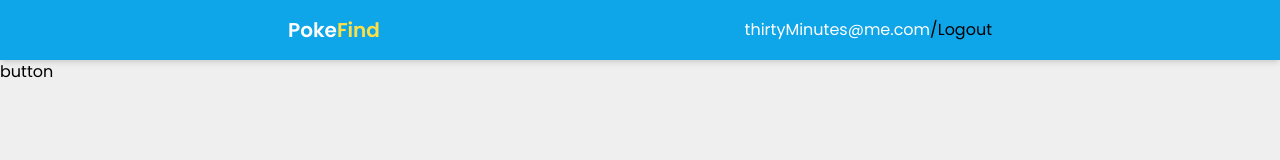
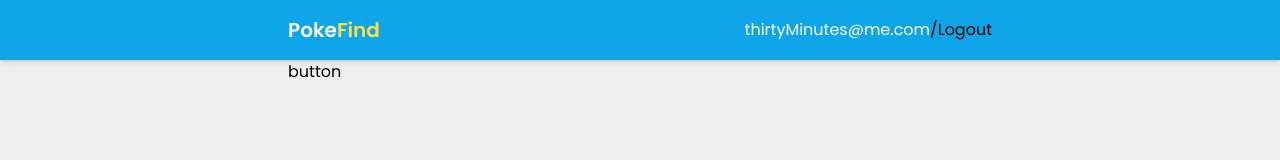
Before and after one commit to Azmye/dotindo-test-fe, a React (Vite) app: page /login in a window 1280 px wide. Both pictures are taken after a click on the button "Submit". Shown: the top 160 px of the page. Built offline with nearby package versions, Linux system fonts and the light colour scheme; no server answers.

Commit message:
chore: update layout page

```diff
--- a/src/pages/layout.tsx
+++ b/src/pages/layout.tsx
@@ -4,9 +4,11 @@ import Navbar from "../components/navbar";
 
 export default function Layout() {
   return (
-    <main>
+    <>
       <Navbar />
-      <Outlet />
-    </main>
+      <div className="px-72">
+        <Outlet />
+      </div>
+    </>
   );
 }
```
